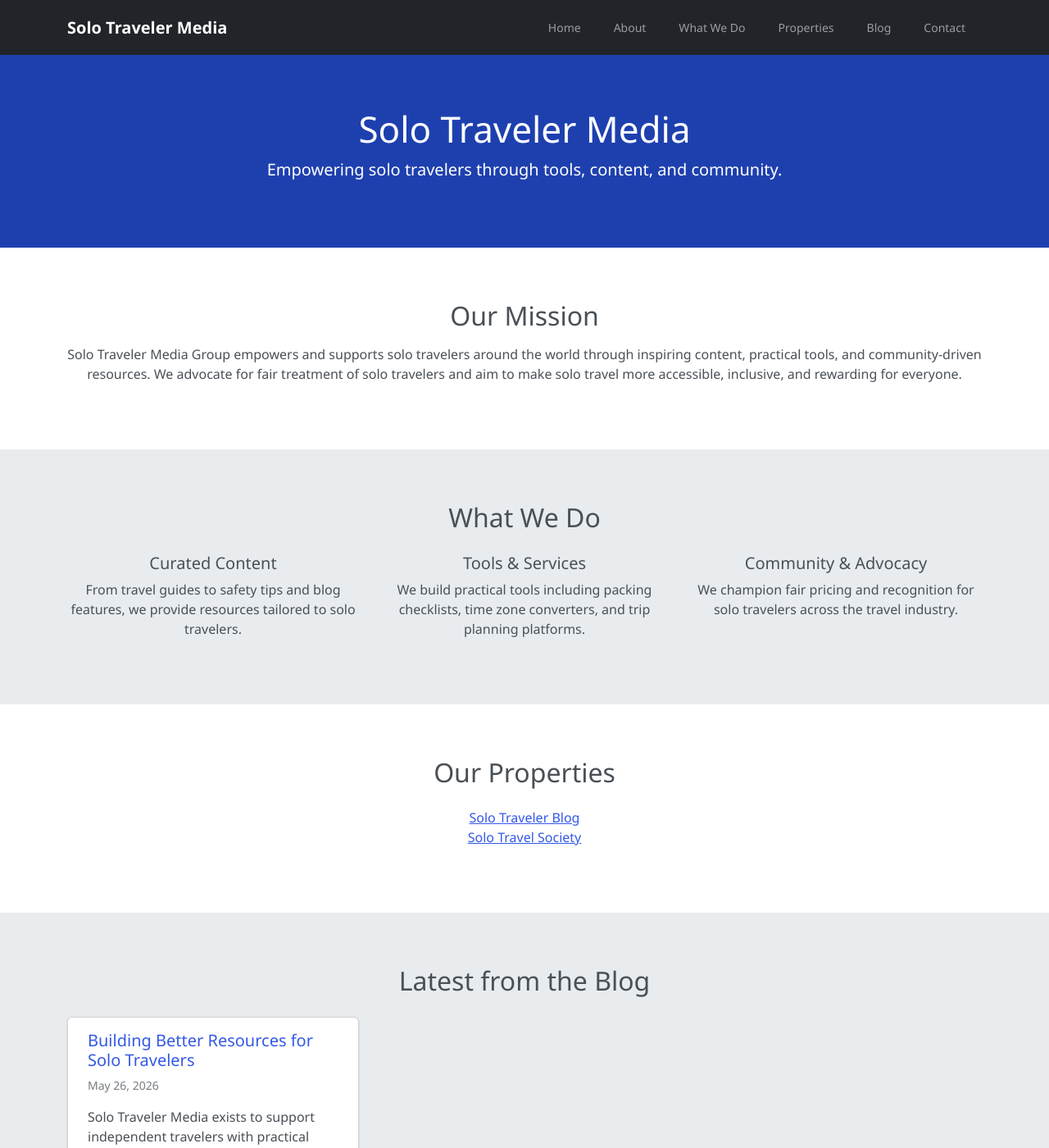
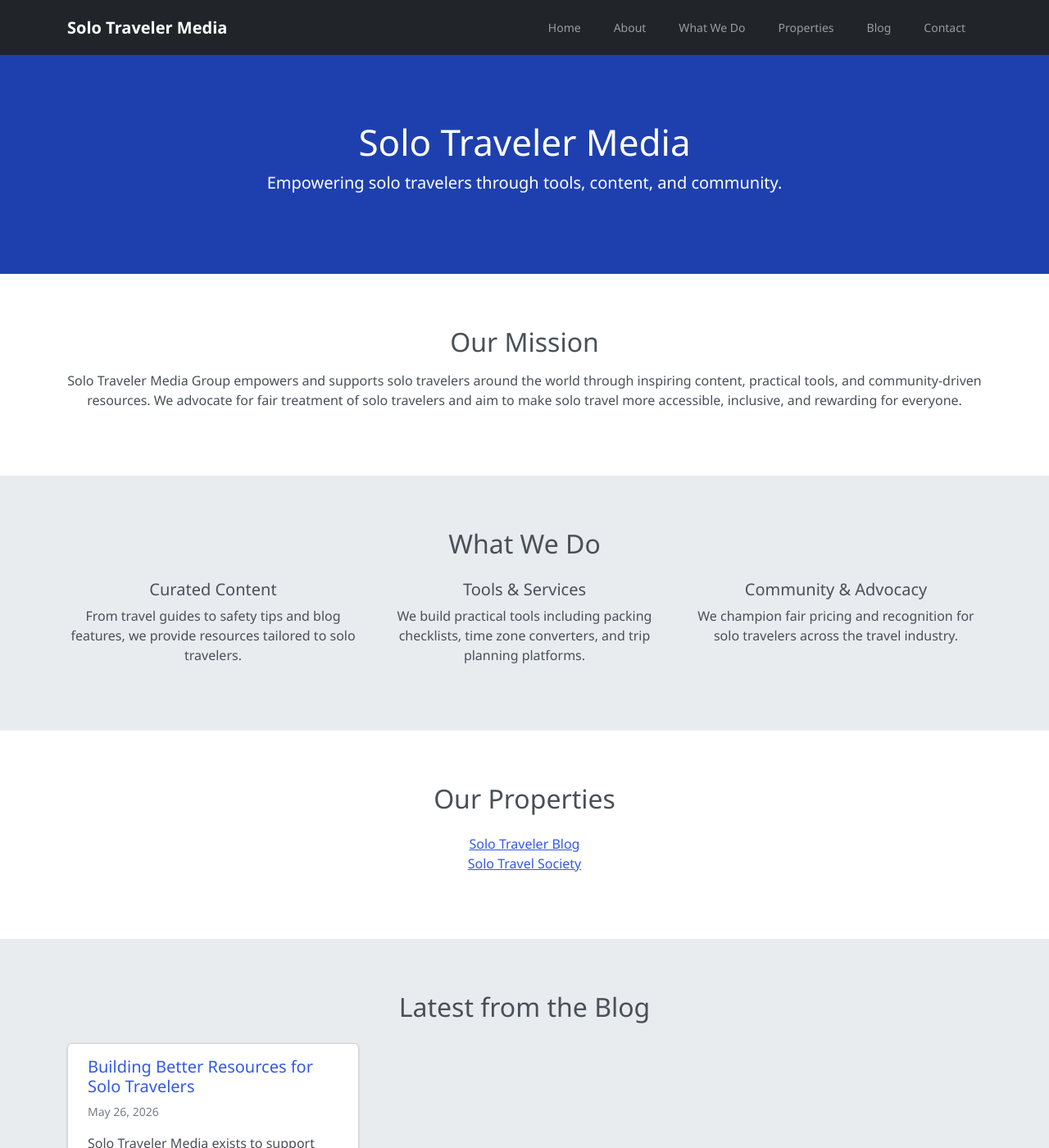
Before and after one commit to solotravelermedia/www, a Jekyll site: the page built from index.html, in a window 1280 px wide and 1400 px high. Shown: the whole window at 82% size. Built offline with Jekyll 4.4.1, drawn with Linux system fonts in a browser that asks for light colours.

Commit message:
Update style.css

```diff
--- a/assets/css/style.css
+++ b/assets/css/style.css
@@ -5,7 +5,7 @@
     header {
       background-color: #1e40af;
       color: white;
-      padding: 4rem 0;
+      padding: 5rem 0;
     }
     header h1 {
       font-size: 2.75rem;
```
